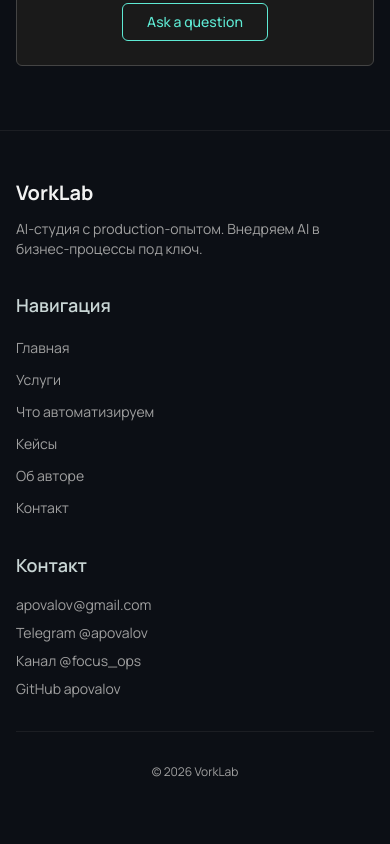
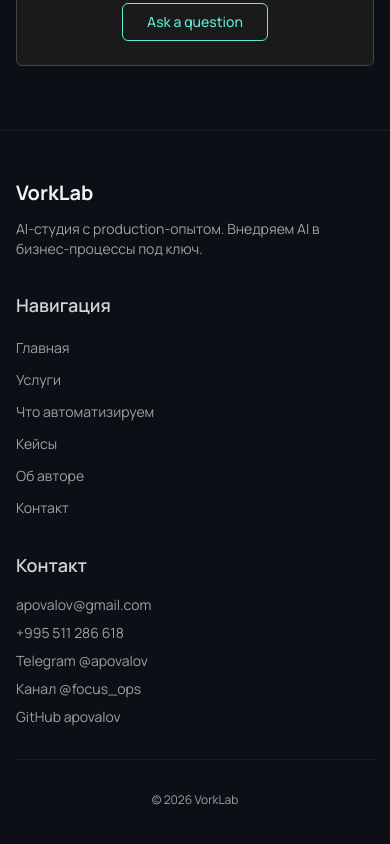
Before and after one commit to apovalov/vorklab, a Next.js app: page / in a window 390 px wide. Shown: the part 6402-7246 px from the top of the page. Built offline with nearby package versions, Linux system fonts and the light colour scheme.

Commit message:
feat: add Georgian phone to footer contacts

```diff
--- a/components/landing/Footer.tsx
+++ b/components/landing/Footer.tsx
@@ -55,6 +55,14 @@ export function Footer() {
               </li>
               <li>
                 <a
+                  href={`tel:${CONTACT.phoneTel}`}
+                  className="text-[var(--light-text)] hover:text-[var(--main-text)] transition-colors duration-300"
+                >
+                  {CONTACT.phone}
+                </a>
+              </li>
+              <li>
+                <a
                   href={TELEGRAM_PERSONAL}
                   target="_blank"
                   rel="noopener noreferrer"
--- a/lib/constants.ts
+++ b/lib/constants.ts
@@ -2,6 +2,8 @@ export const CALENDLY_URL = "https://calendly.com/apovalov/30min";
 
 export const CONTACT = {
   email: "apovalov@gmail.com",
+  phone: "+995 511 286 618",
+  phoneTel: "+995511286618",
 } as const;
 
 export const TELEGRAM_PERSONAL = "https://t.me/apovalov";
```
